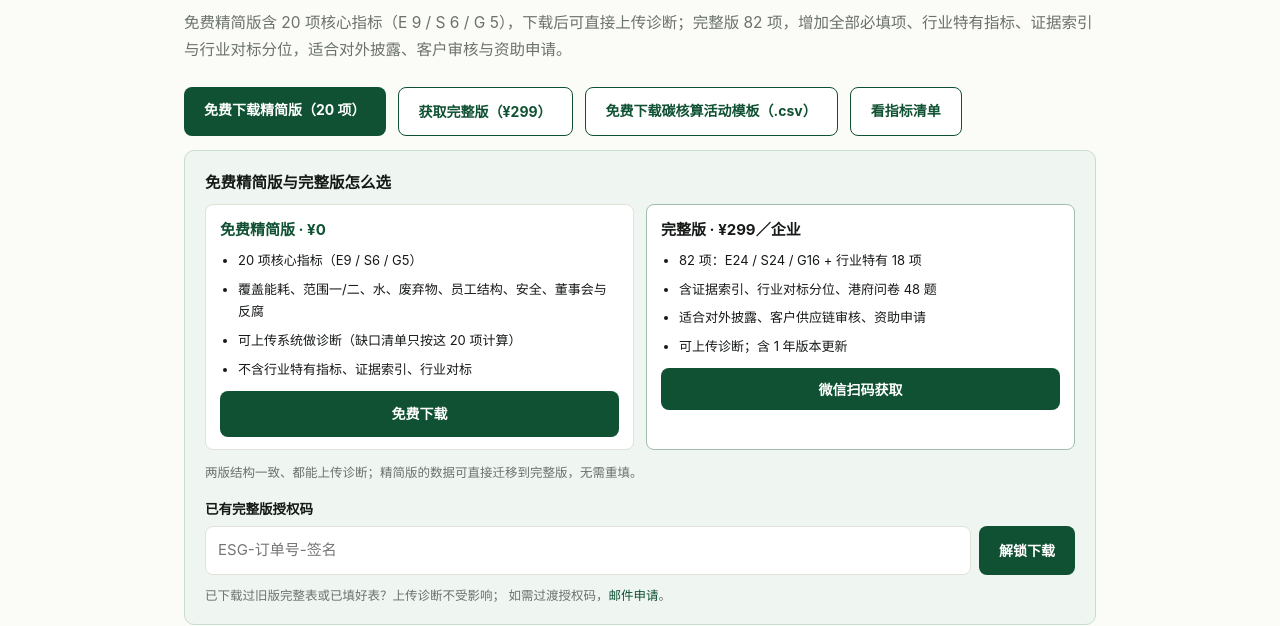
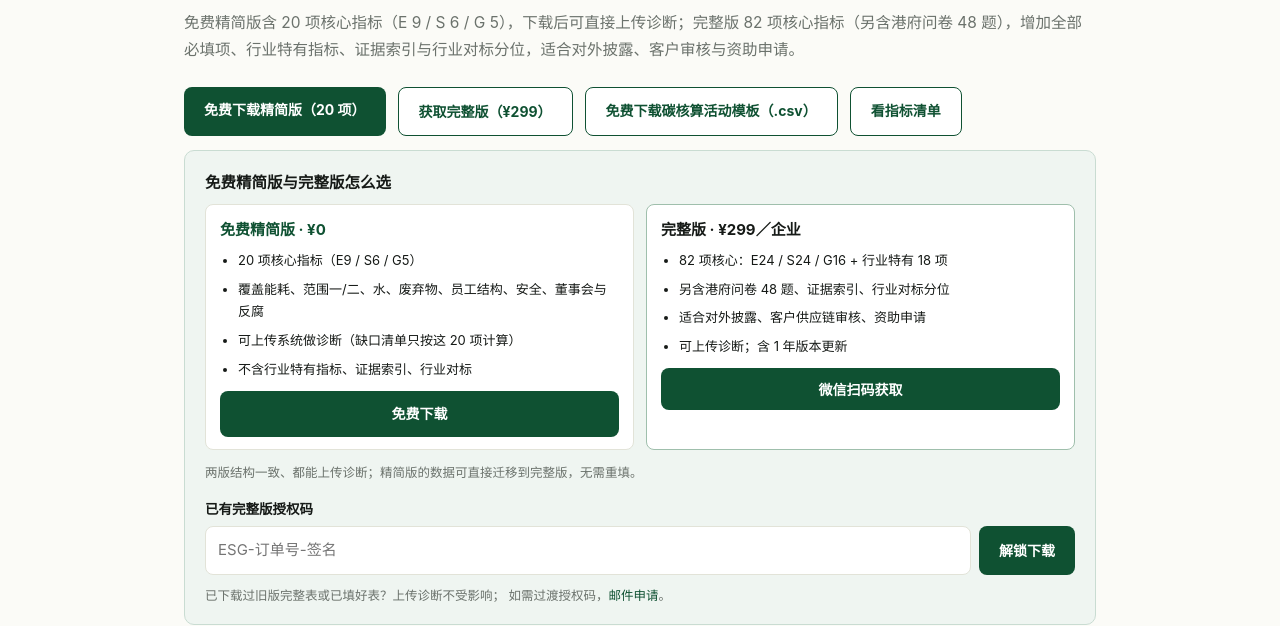
Before and after one commit to luckyfafa/esg-v1, a plain HTML site: page web/landing/collection-template.html in a window 1280 px wide. Shown: the part 178-804 px from the top of the page. Drawn offline with Linux system fonts and the light colour scheme; no server answers; files whose address does not match are found by name.

Commit message:
docs(pay): 明确完整版为 82 项核心 + 48 题港府问卷

```diff
--- a/web/landing/collection-template.html
+++ b/web/landing/collection-template.html
@@ -93,7 +93,7 @@
 <main>
   <span class="tag">免费精简版可直接下载 · 完整版付费</span>
   <h1>非上市企业 ESG 数据采集表（E/S/G 三表）</h1>
-  <p class="lead">免费精简版含 20 项核心指标（E 9 / S 6 / G 5），下载后可直接上传诊断；完整版 82 项，增加全部必填项、行业特有指标、证据索引与行业对标分位，适合对外披露、客户审核与资助申请。</p>
+  <p class="lead">免费精简版含 20 项核心指标（E 9 / S 6 / G 5），下载后可直接上传诊断；完整版 82 项核心指标（另含港府问卷 48 题），增加全部必填项、行业特有指标、证据索引与行业对标分位，适合对外披露、客户审核与资助申请。</p>
 
   <div class="cta">
     <a class="btn" href="/client/template-lite" id="get-lite">免费下载精简版（20 项）</a>
@@ -118,8 +118,8 @@
       <div style="background:#fff;border:1px solid #9FBFAC;border-radius:8px;padding:12px 14px">
         <div style="font-weight:700">完整版 · <span data-full-price>¥299</span>／企业</div>
         <ul style="margin:6px 0 10px 18px;font-size:13px">
-          <li>82 项：E24 / S24 / G16 + 行业特有 18 项</li>
-          <li>含证据索引、行业对标分位、港府问卷 48 题</li>
+          <li>82 项核心：E24 / S24 / G16 + 行业特有 18 项</li>
+          <li>另含港府问卷 48 题、证据索引、行业对标分位</li>
           <li>适合对外披露、客户供应链审核、资助申请</li>
           <li>可上传诊断；含 1 年版本更新</li>
         </ul>
--- a/web/pay.js
+++ b/web/pay.js
@@ -120,7 +120,7 @@
     price.innerHTML = '<b data-price>¥—</b><span>／企业 · 含 1 年版本更新</span>';
 
     var list = el("ul", { "class": "esgpay-list" });
-    ["82 项：E24 / S24 / G16 + 行业特有 18 项", "含证据索引、行业对标分位、港府问卷 48 题", "完整版可上传诊断；精简版数据可直接迁移", "同一授权码可在其它设备再次解锁"].forEach(function (t) {
+    ["82 项核心：E24 / S24 / G16 + 行业特有 18 项", "另含港府问卷 48 题、证据索引、行业对标分位", "完整版可上传诊断；精简版数据可直接迁移", "同一授权码可在其它设备再次解锁"].forEach(function (t) {
       list.appendChild(el("li", null, t));
     });
 
```
Also changed, not shown: 1 other file.
